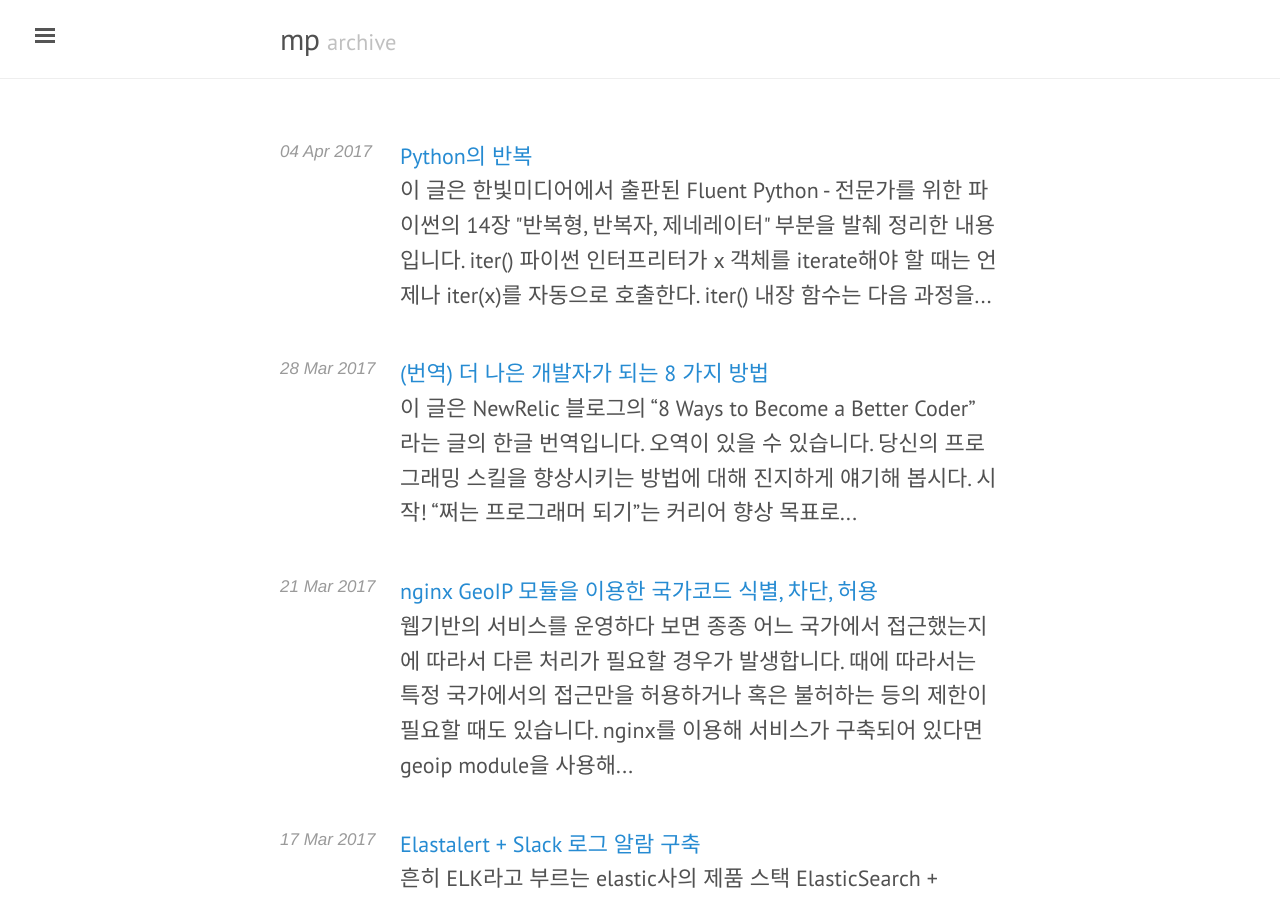
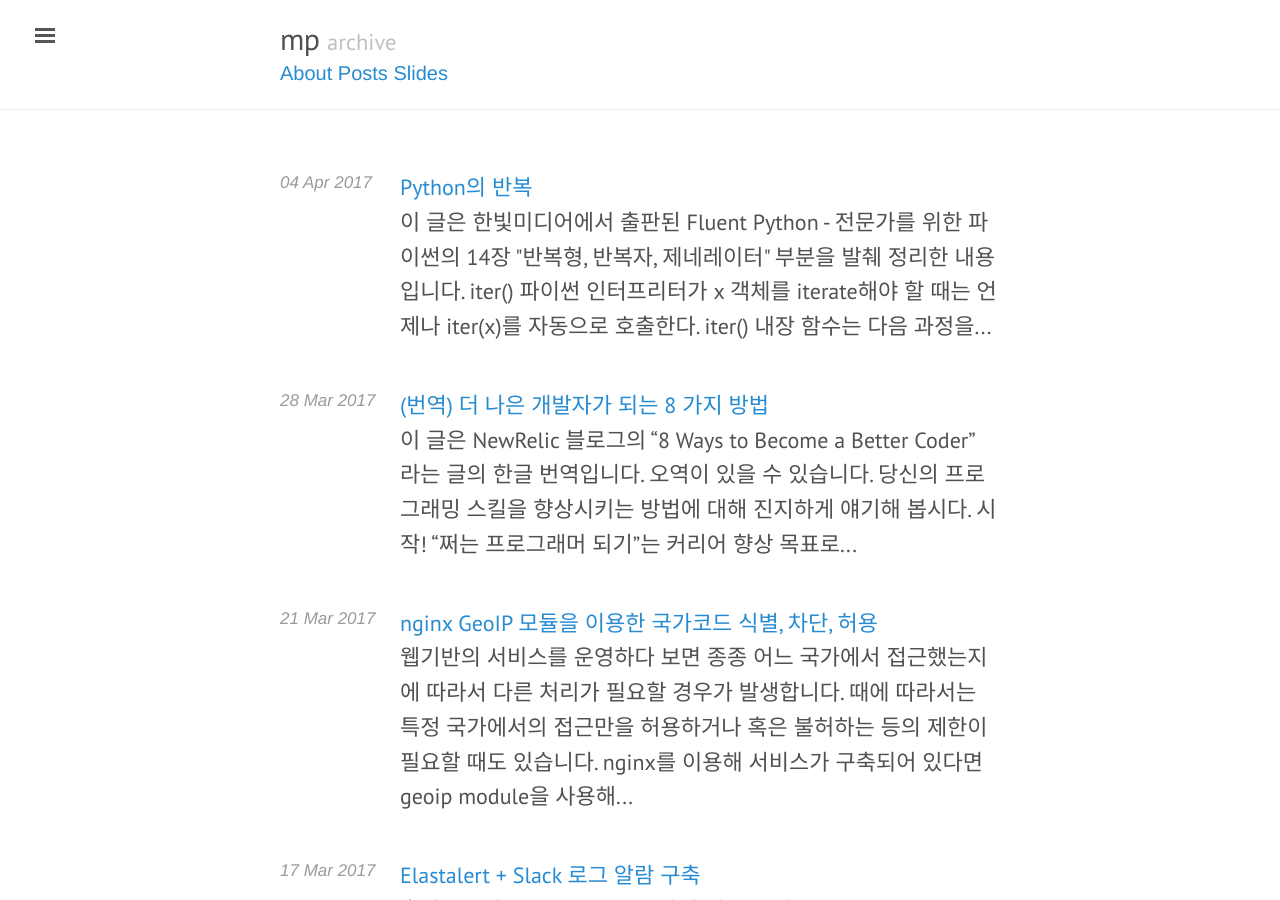
Before and after one commit to mnpk/mnpk.github.io, a Jekyll site: the page built from index.html, in a window 1280 px wide and 900 px high. Built offline with Jekyll 4.4.1, drawn with Linux system fonts in a browser that asks for light colours; the list of posts is cut into pages by our own code.

Commit message:
Update default.html

```diff
--- a/_layouts/default.html
+++ b/_layouts/default.html
@@ -24,6 +24,11 @@
             <a href="{{ site.baseurl }}/" title="Home">{{ site.title }}</a>
             <small>{{ site.tagline }}</small>
           </h2>
+          <nav class="site-nav">
+            <a href="/about/">About</a>
+            <a href="/">Posts</a>
+            <a href="/slide/">Slides</a>
+          </nav>
         </div>
       </div>
 
```
